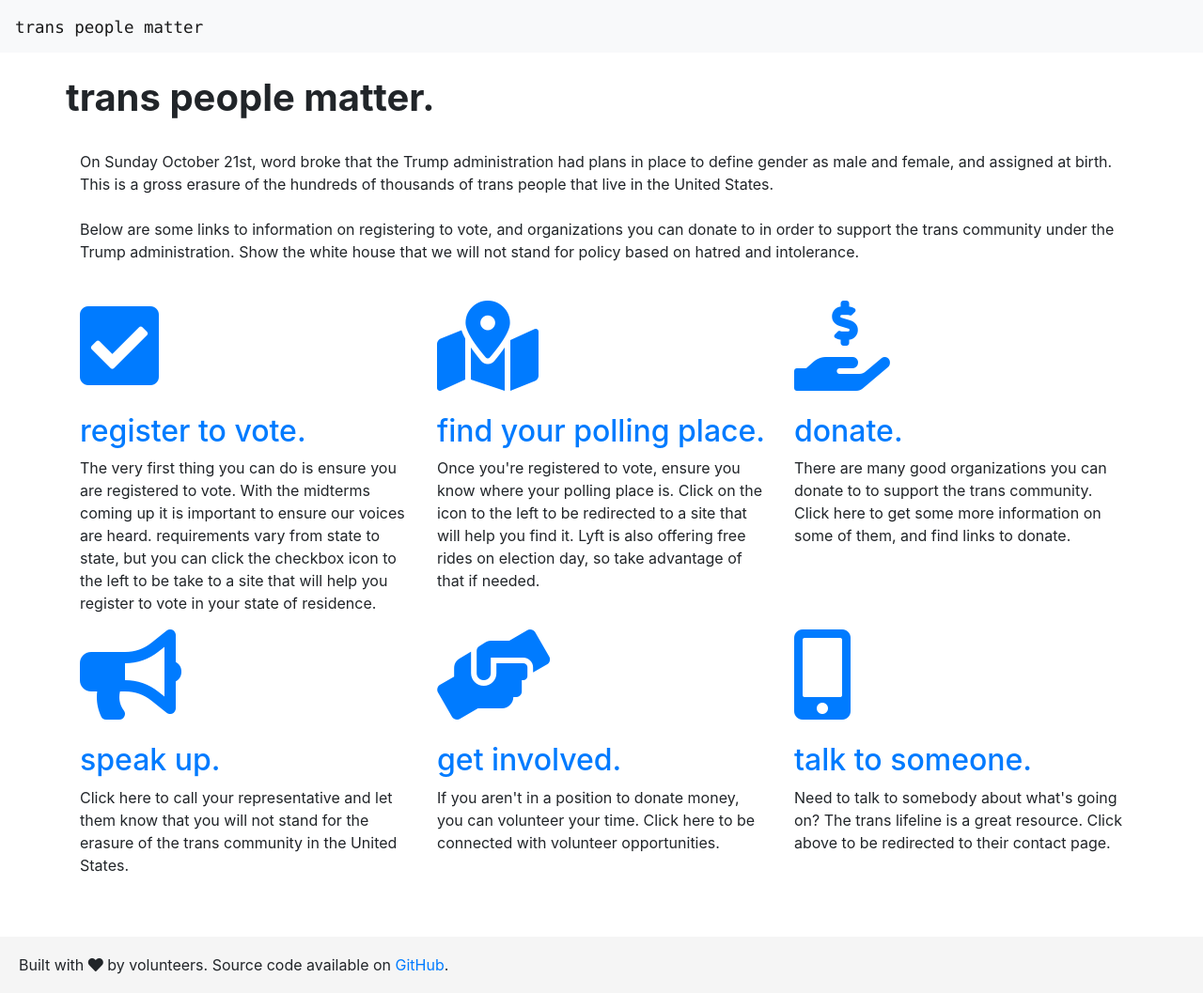
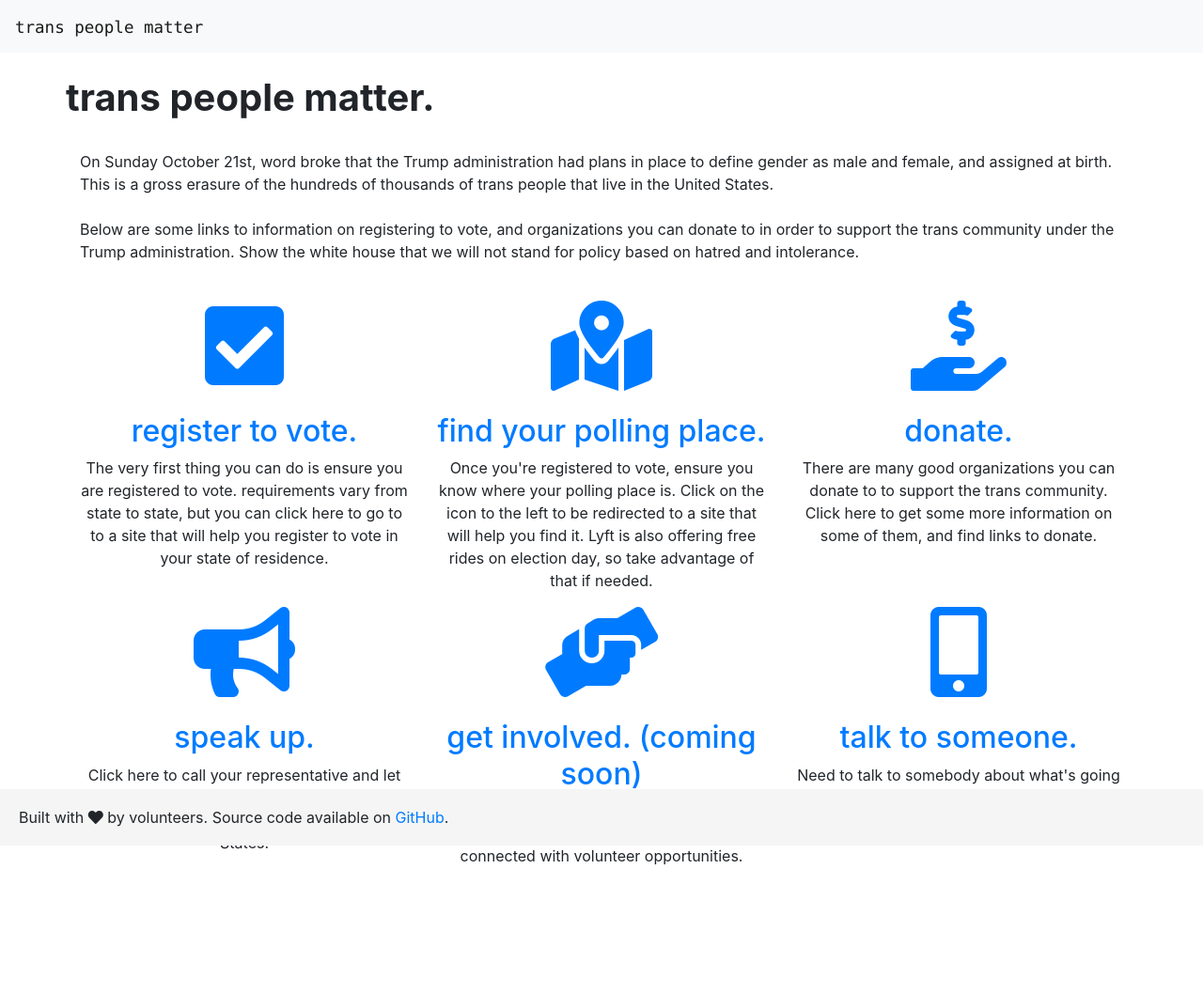
Before and after one commit to hunter32292/trans-people-matter, a Jekyll site: the page built from index.md, in a window 1280 px wide. Shown: the whole page at 94% size. Built offline with Jekyll 4.4.1, drawn with Linux system fonts in a browser that asks for light colours; nearby versions of some CDN libraries; after the commit the page ends 987 px from its top, so only the background shows below that.

Commit message:
readme and layout updates

```diff
--- a/_layouts/home.html
+++ b/_layouts/home.html
@@ -24,7 +24,7 @@ layout: default
         </p>
         <br>
         <div class="row">
-            <div class="col-4">
+            <div class="col-4 cta">
                 <a href="https://vote.gov"><i class="fas fa-check-square fa-6x"></i></a>
                 <br>
                 <br>
@@ -32,16 +32,13 @@ layout: default
                     <h2>register to vote.</h2>
                 </a>
                 <p>
-                    The very first thing you can do is ensure you are registered to vote. With the midterms coming up
-                    it is important to ensure our voices are heard.
-                    requirements vary from state to state, but you can click the checkbox icon to the left to be take
-                    to a site that will help you register to vote in
-                    your state of residence.
+                    The very first thing you can do is ensure you are registered to vote.
+                    requirements vary from state to state, but you can click here to go to to a site that will help you register to vote in your state of residence.
                 </p>
             </div>
             <br>
             <br>
-            <div class="col-4">
+            <div class="col-4 cta">
                 <a href="https://www.headcount.org/find-your-polling-place/"><i class="fas fa-map-marked-alt fa-6x"></i></a>
                 <br>
                 <br>
@@ -56,11 +53,11 @@ layout: default
             </div>
             <br>
             <br>
-            <div class="col-4">
-                <a href="https://www.headcount.org/find-your-polling-place/"><i class="fas fa-hand-holding-usd fa-6x"></i></i></a>
+            <div class="col-4 cta">
+                <a href="https://aclu.org/donate"><i class="fas fa-hand-holding-usd fa-6x"></i></i></a>
                 <br>
                 <br>
-                <a href="https://www.headcount.org/find-your-polling-place/">
+                <a href="https://aclu.org/donate">
                     <h2>donate.</h2>
                 </a>
                 <p>
@@ -69,7 +66,7 @@ layout: default
             </div>
         </div>
         <div class="row">
-            <div class="col-4">
+            <div class="col-4 cta">
                 <a href="https://callyourrep.co/"><i class="fas fa-bullhorn fa-6x"></i></a>
                 <br>
                 <br>
@@ -83,12 +80,12 @@ layout: default
             </div>
             <br>
             <br>
-            <div class="col-4">
-                <a href="https://www.headcount.org/find-your-polling-place/"><i class="fas fa-hands-helping fa-6x"></i></a>
+            <div class="col-4 cta">
+                <a href="#"><i class="fas fa-hands-helping fa-6x"></i></a>
                 <br>
                 <br>
-                <a href="https://www.headcount.org/find-your-polling-place/">
-                    <h2>get involved.</h2>
+                <a href="#">
+                    <h2>get involved. (coming soon)</h2>
                 </a>
                 <p>
                     If you aren't in a position to donate money, you can volunteer your time. Click here to be connected with volunteer
@@ -97,7 +94,7 @@ layout: default
             </div>
             <br>
             <br>
-            <div class="col-4">
+            <div class="col-4 cta">
                 <a href="https://www.translifeline.org/hotline"><i class="fas fa-mobile-alt fa-6x"></i></i></a>
                 <br>
                 <br>
--- a/_sass/_minima.scss
+++ b/_sass/_minima.scss
@@ -1,5 +1,6 @@
 .footer {
     position: absolute;
+    bottom: 0px;
     width: 100%;
     height: 60px;
     line-height: 60px;
@@ -9,3 +10,7 @@
 .footer-content {
     padding: 0px 20px 0px 20px;
 }
+
+.cta {
+    text-align: center;
+}
```
Also changed, not shown: Gemfile.lock, README.md.
